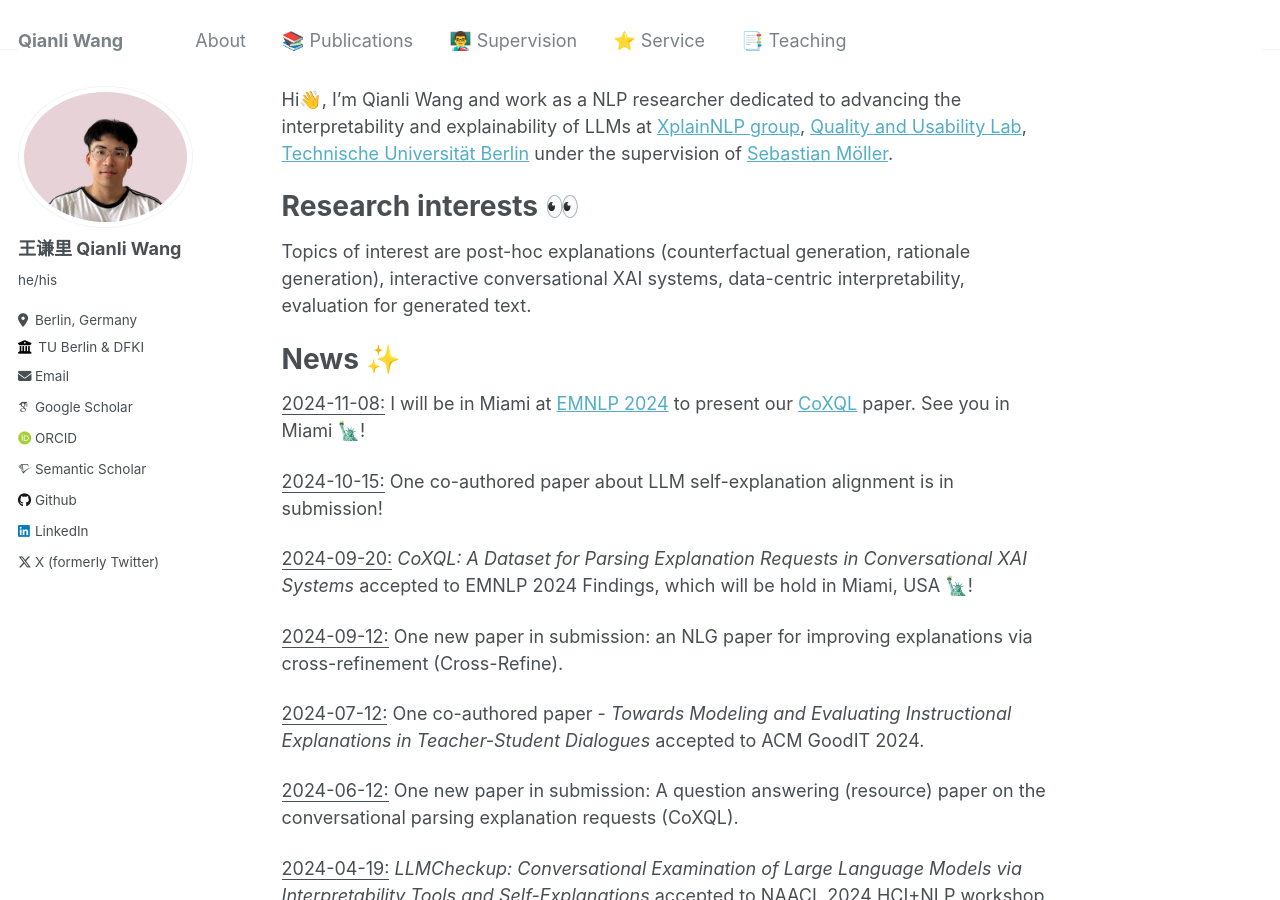
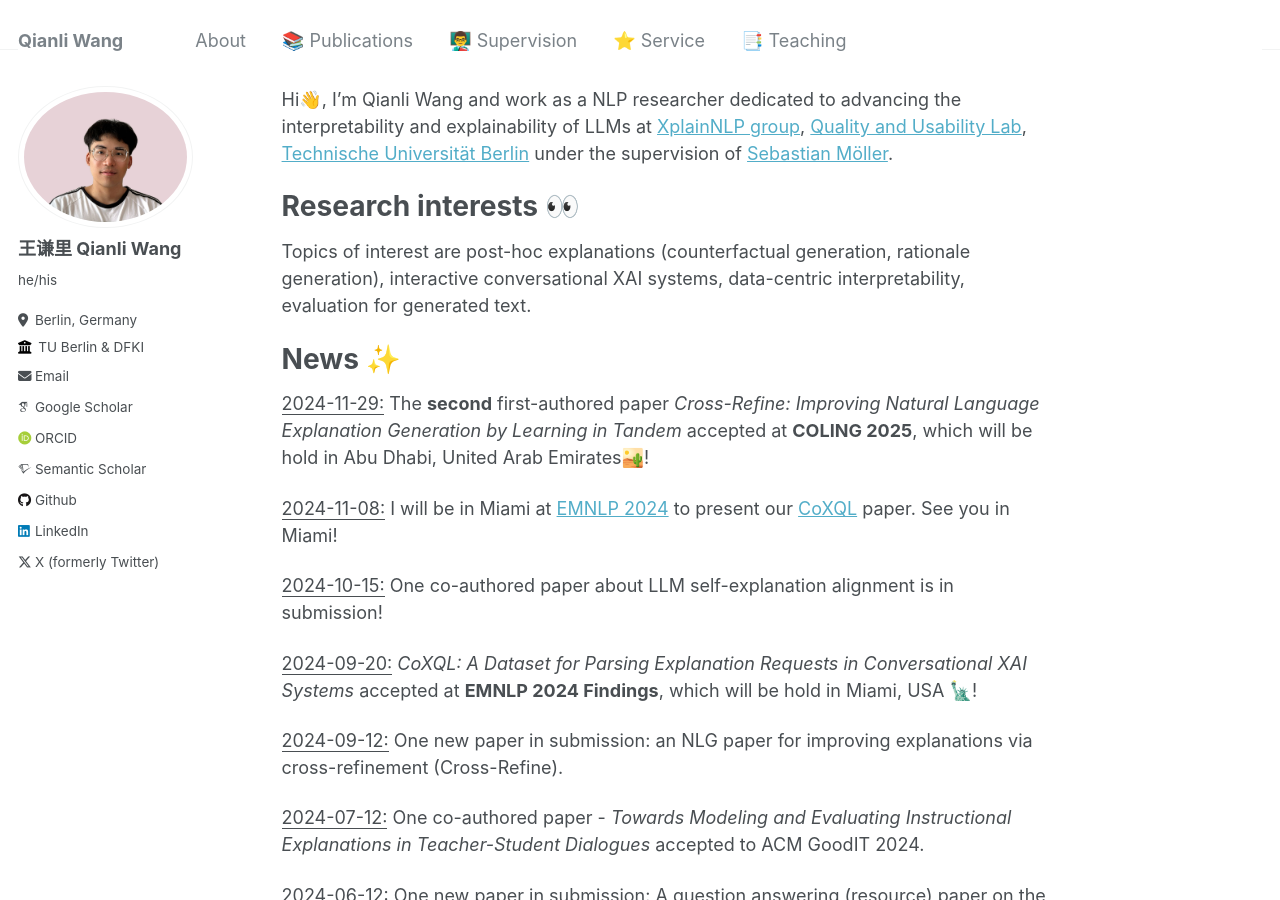
Before and after one commit to qiaw99/qiaw99.github.io, a Jekyll site: the page built from index.md, in a window 1280 px wide and 900 px high. Built offline with Jekyll 4.4.1, drawn with Linux system fonts in a browser that asks for light colours; some web fonts are replaced.

Commit message:
add COLING paper

```diff
--- a/index.md
+++ b/index.md
@@ -10,11 +10,13 @@ Hi👋, I’m Qianli Wang and work as a NLP researcher dedicated to advancing th
 Topics of interest are post-hoc explanations (counterfactual generation, rationale generation), interactive conversational XAI systems, data-centric interpretability, evaluation for generated text.
 
 # News ✨
-<u> 2024-11-08:</u> I will be in Miami at <a href="https://2024.emnlp.org/">EMNLP 2024</a> to present our <a href="https://aclanthology.org/2024.findings-emnlp.76/">CoXQL</a> paper. See you in Miami 🗽!
+<u> 2024-11-29:</u> The <b>second</b> first-authored paper <i>Cross-Refine: Improving Natural Language Explanation Generation by Learning in Tandem</i> accepted at **COLING 2025**, which will be hold in Abu Dhabi, United Arab Emirates🏜️!
+
+<u> 2024-11-08:</u> I will be in Miami at <a href="https://2024.emnlp.org/">EMNLP 2024</a> to present our <a href="https://aclanthology.org/2024.findings-emnlp.76/">CoXQL</a> paper. See you in Miami!
 
 <u> 2024-10-15:</u> One co-authored paper about LLM self-explanation alignment is in submission!
 
-<u> 2024-09-20:</u> _CoXQL: A Dataset for Parsing Explanation Requests in Conversational XAI Systems_ accepted to EMNLP 2024 Findings, which will be hold in Miami, USA 🗽!
+<u> 2024-09-20:</u> _CoXQL: A Dataset for Parsing Explanation Requests in Conversational XAI Systems_ accepted at **EMNLP 2024 Findings**, which will be hold in Miami, USA 🗽!
 
 <u>2024-09-12:</u> One new paper in submission: an NLG paper for improving explanations via cross-refinement (Cross-Refine).
 
```
Also changed, not shown: publications/index.md (+6 -6 lines), service/index.md (+1 -1 lines).
